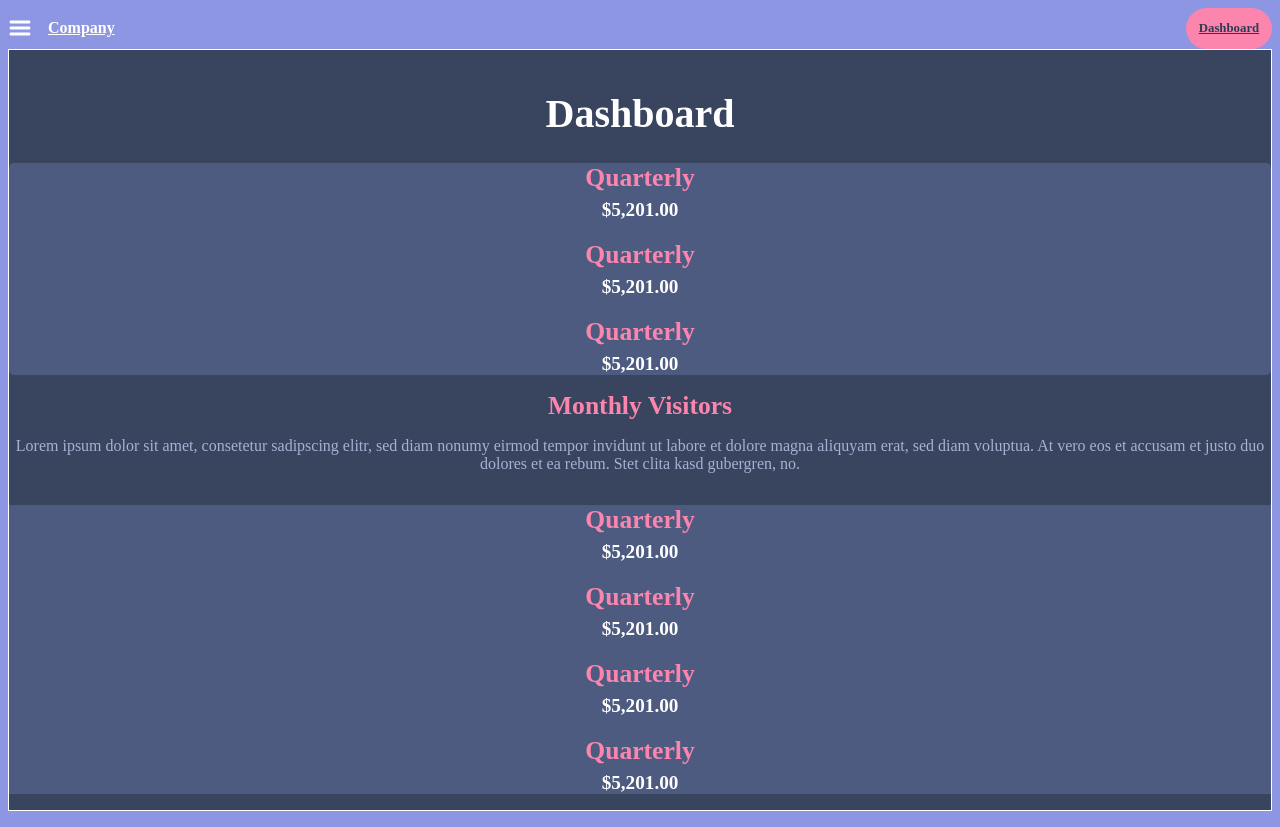
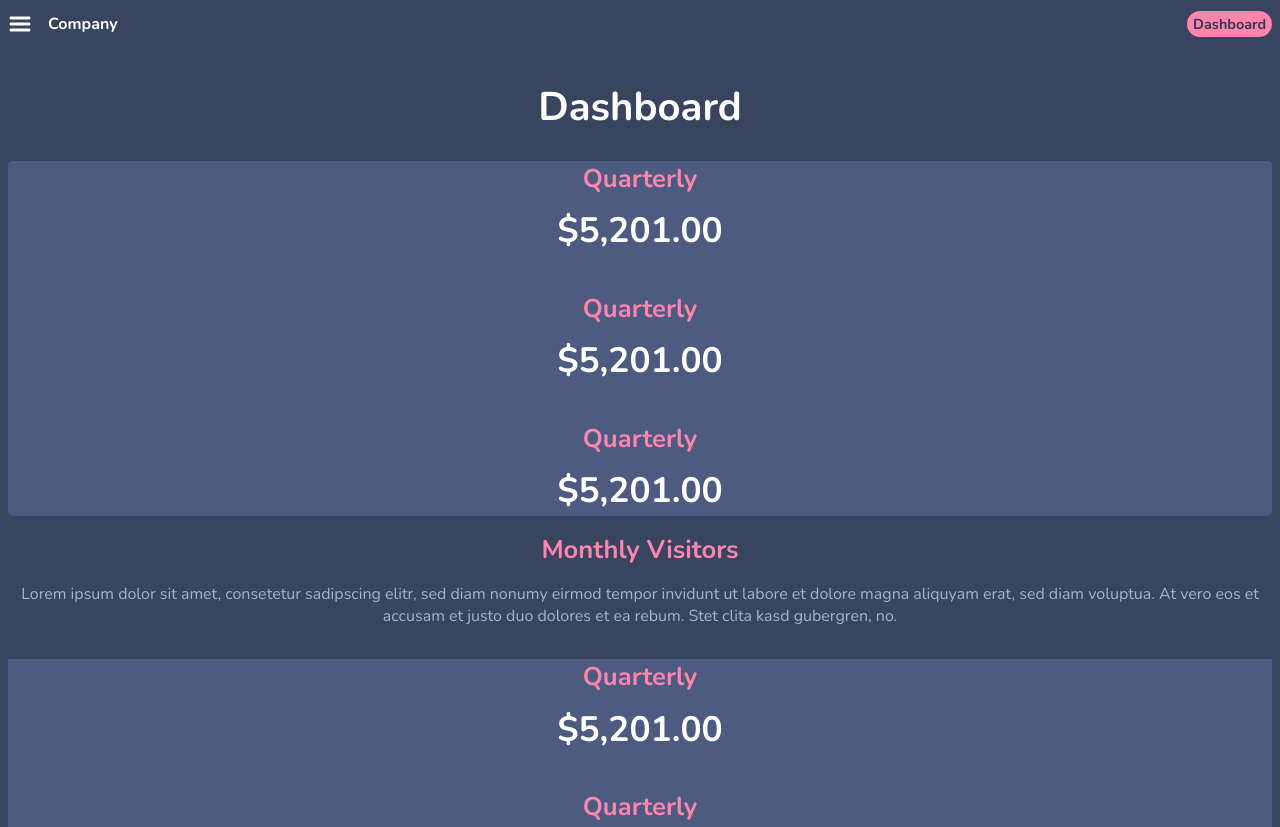
Before and after one commit to SimosTigkas/UI-Design-Fundamentals, a plain HTML site: page Full-Project-Refactoring/index.html in a window 1280 px wide. Shown: the top 827 px of the page. Drawn offline with nearby package versions, Linux system fonts and the light colour scheme.

Commit message:
added Type and Visual Hierarchy fixes

```diff
--- a/Full-Project-Refactoring/index.css
+++ b/Full-Project-Refactoring/index.css
@@ -10,10 +10,10 @@ html, body {
 }
 
 body {
-    background: hsl(234, 59%, 72%);
+    background: #39445F;
     color: #A5B2D3;
     padding: .5em;
-    font-family: 'Nunito' sans-serif;
+    font-family: 'Nunito', sans-serif;
     height: 100vh;
     text-align:center;
 }
@@ -46,10 +46,10 @@ a.logo {
 a.cta-btn {
     margin-left: auto;
     background: #FC85AE;
-    padding: 1em;
+    padding: .2em .4em;
     display: inline-block;
     border-radius: 2em;
-    font-size: .8em;
+    font-size: .9em;
     color: #303A52;
     font-weight: bold;
 }
@@ -57,7 +57,7 @@ a.cta-btn {
 /* Navigation */
 
 nav {
-    line-height: 3.4em;
+    /* line-height: 2.4em; */
     position: fixed;
     background: #576483;
     height: 100vh;
@@ -68,7 +68,7 @@ nav {
     transform: translateX(-50%);
     opacity: 0;
     transition: all .3s;
-    text-align: center;
+    text-align: left;
 }
 
 nav p {
@@ -83,7 +83,7 @@ nav svg {
 nav ul li a {
     display: block;
     padding: .2em;
-    font-size: 1.8em;
+    font-size: 1.2em;
 }
 
 .selected {
@@ -118,7 +118,7 @@ h3 {
 ul.data li p {
     color: white;
     font-weight: bold;
-    font-size: 1.2em;
+    font-size: 2.2em;
     margin: .3em 0 1em;
 }
 
@@ -132,14 +132,22 @@ ul.secondary {
 }
 
 ul.secondary li p {
-    font-size: 1.2em;
+    font-size: 2.2em;
 }
 
 main {
-    border: 1px solid white;
+
     background: #39445F;
 }
 
 nav {
     background: hsl(223, 25%, 20%);
 }
+
+a {
+    text-decoration: none;
+}
+
+p {
+    line-height: 1.4em;
+}
```
